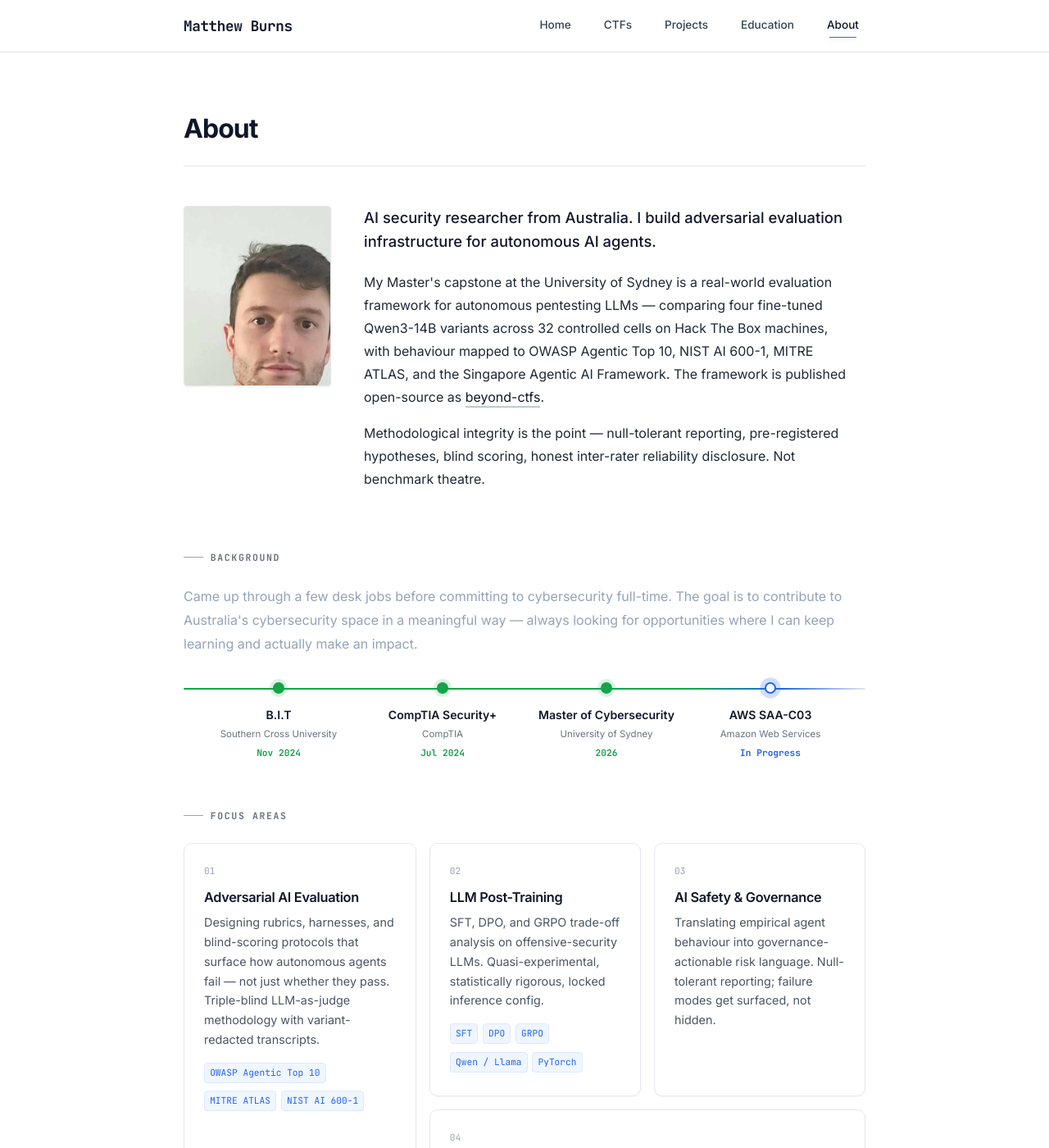
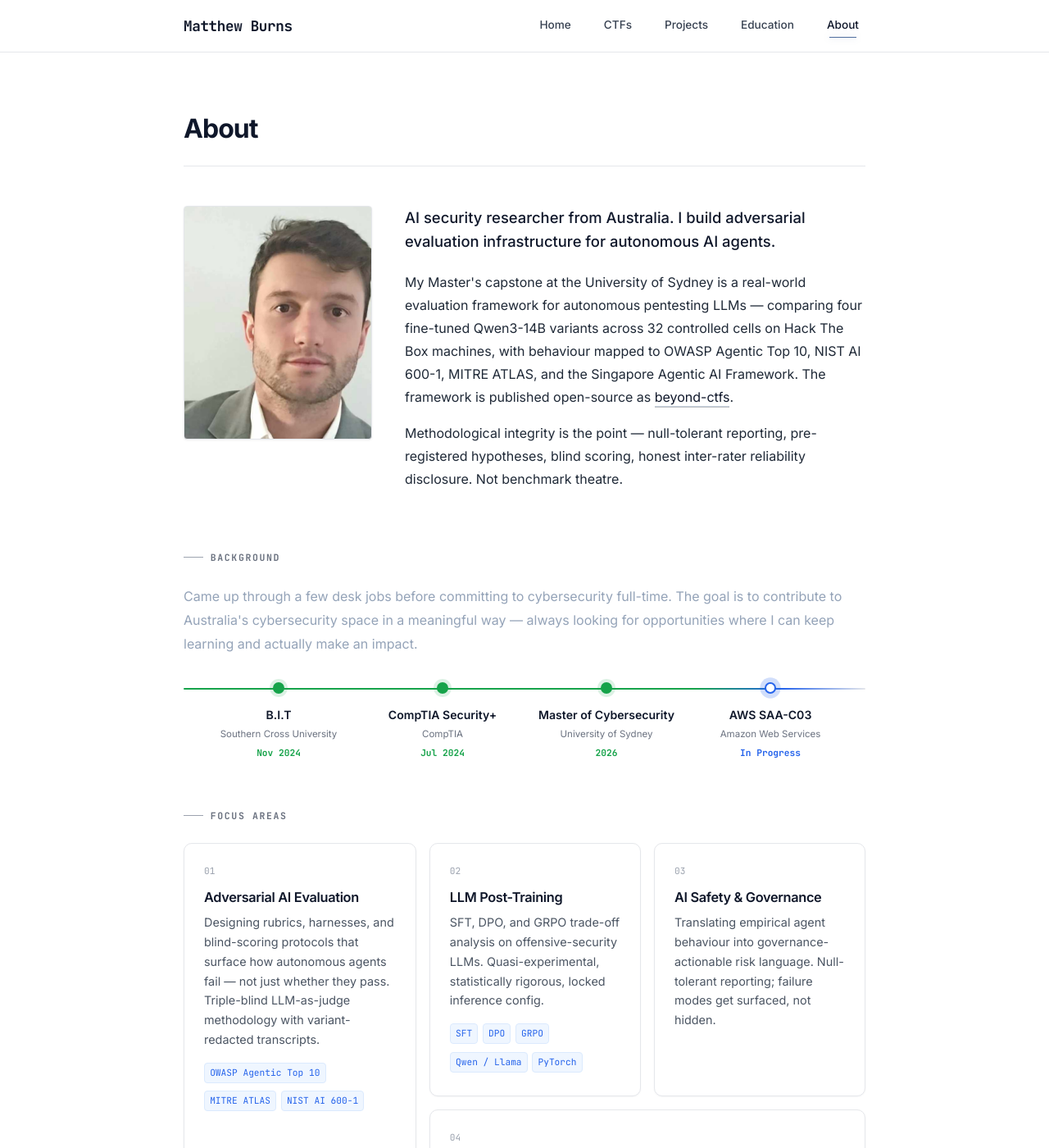
Before and after one commit to mburns00/mburns00.github.io, a Jekyll site: the page built from pages/about.html, in a window 1280 px wide and 1400 px high. Shown: the whole window at 82% size. Built offline with Jekyll 4.4.1, drawn with Linux system fonts in a browser that asks for light colours; some web fonts are replaced.

Commit message:
about: photo bigger (230x285) + crop reframed (zoom 130%, position 18% 45%) — head moves up + right toward center, less cut-off

```diff
--- a/pages/about.html
+++ b/pages/about.html
@@ -5,22 +5,22 @@ permalink: /about/
 ---
 
 <style>
-  /* ━━ Intro — photo on LEFT, bio flowing right ━━ */
+  /* ━━ Intro — photo on LEFT (larger), bio flowing right ━━ */
   .about-intro {
     display: grid;
-    grid-template-columns: 180px 1fr;
+    grid-template-columns: 230px 1fr;
     gap: 2.5rem;
     align-items: start;
     margin: 1.5rem 0 3.5rem 0;
   }
   .about-intro-text { min-width: 0; max-width: 600px; }
   .about-photo {
-    width: 180px;
-    height: 220px;
+    width: 230px;
+    height: 285px;
     border-radius: 4px;
     background-image: url("{{ '/assets/images/matthew-burns.jpg' | relative_url }}");
-    background-size: 145% auto;
-    background-position: 30% 26%;
+    background-size: 130% auto;
+    background-position: 18% 45%;
     background-repeat: no-repeat;
     border: 1px solid #e5e7eb;
     box-shadow: 0 1px 3px rgba(15, 23, 42, 0.06);
@@ -267,8 +267,8 @@ permalink: /about/
       gap: 1.5rem;
     }
     .about-photo {
-      width: 140px;
-      height: 170px;
+      width: 170px;
+      height: 210px;
     }
     .bento-grid {
       grid-template-columns: 1fr;
```
